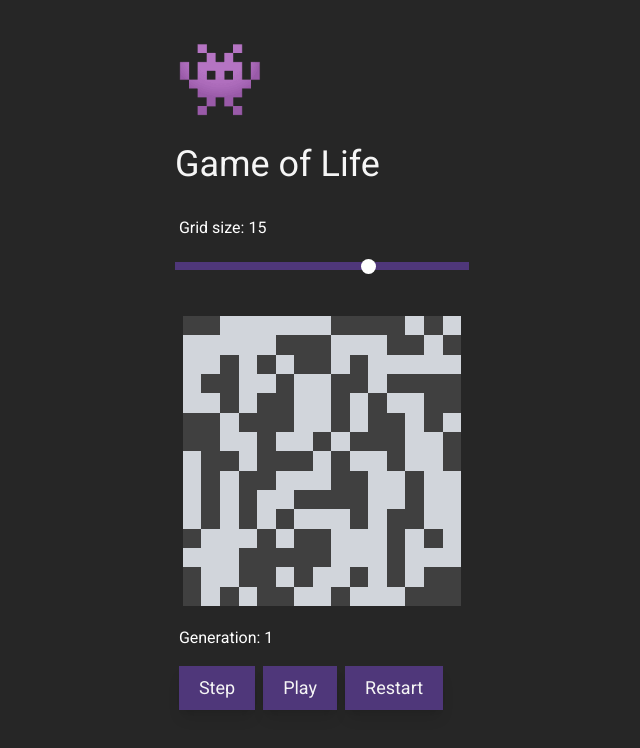
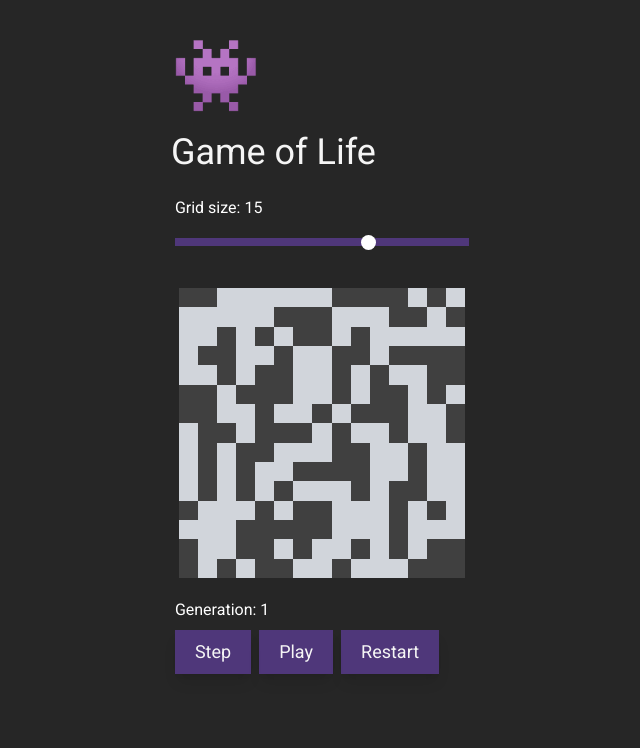
Before and after one commit to lucassalazar/react-game-of-life, a React (Vite) app: page / in a window 1280 px wide. Shown: the top 748 px of the page, without its empty margins (318-958 px from the left). Built offline with nearby package versions, Linux system fonts and the light colour scheme.

Commit message:
fixing components padding

```diff
--- a/src/App.tsx
+++ b/src/App.tsx
@@ -77,8 +77,8 @@ function App() {
   return (
     <div className="main-container">
       <div className="mx-auto min-w-[23ch] max-w-[23ch]">
-        <h1 className="bold mb-5 mt-5 text-7xl">👾</h1>
-        <h1 className="bold mb-5 text-4xl">Game of Life</h1>
+        <h1 className="p-0 bold mb-5 mt-5 text-7xl">👾</h1>
+        <h1 className="p-0 bold mb-5 text-4xl">Game of Life</h1>
         <InputRange
           min={5}
           max={20}
--- a/src/components/Control.tsx
+++ b/src/components/Control.tsx
@@ -57,10 +57,10 @@ export default function Control({
 
   return (
     <div>
-      <label className="mb-2 block text-base font-medium text-white">
+      <label className="p-0 mb-2 block text-base font-medium text-white">
         Generation: {generation}
       </label>
-      <div>
+      <div className="p-0">
         <button
           className="mr-2 bg-[#553986e0] px-5 py-2 text-lg shadow-lg hover:bg-[#553986]"
           onClick={updateGeneration}
--- a/src/components/InputRange.tsx
+++ b/src/components/InputRange.tsx
@@ -15,7 +15,7 @@ export default function InputRange({
 }: InputRangeProps) {
   return (
     <div className="mb-5">
-      <label className="mb-0 block appearance-none overflow-hidden text-base font-medium text-white">
+      <label className="p-0 mb-0 block appearance-none overflow-hidden text-base font-medium text-white">
         Grid size: {gridSize}
       </label>
       <input
--- a/src/index.css
+++ b/src/index.css
@@ -5,7 +5,9 @@
 
 @layer base {
   * {
+    @apply p-0;
     margin: 0;
+    padding: 0;
     padding: 0.25rem;
     box-sizing: border-box;
   }
@@ -25,11 +27,11 @@
   }
 
   .grid-container {
-    @apply overflow-hidden max-h-80;
+    @apply overflow-hidden max-h-80 mb-2;
   }
 
   .grid {
-    @apply h-full w-full;
+    @apply h-full w-full p-0;
   }
 
   .slider-thumb::-webkit-slider-thumb {
```
